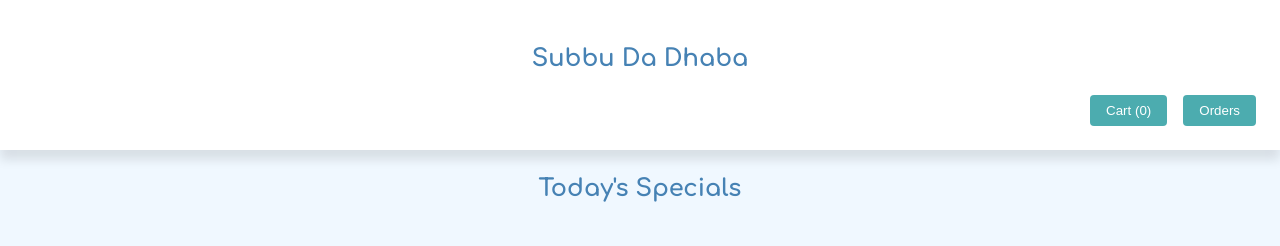
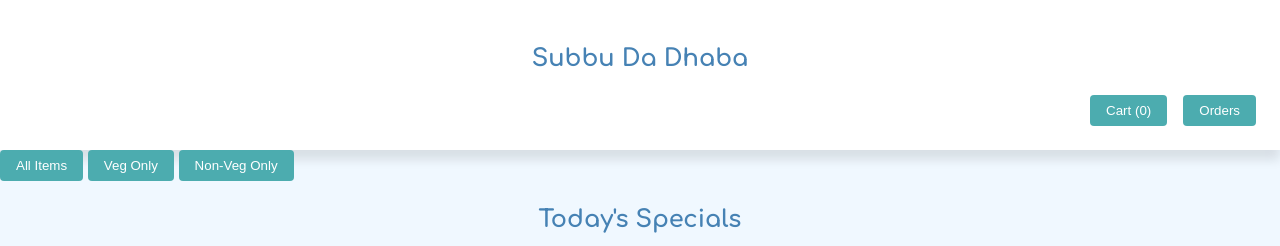
Before and after one commit to Jasbir25/restaurant_trial, a plain HTML site: page index.html in a window 1280 px wide. Shown: the top 246 px of the page. Drawn offline with Linux system fonts and the light colour scheme.

Commit message:
Update index.html

```diff
--- a/index.html
+++ b/index.html
@@ -5,7 +5,6 @@
     <meta name="viewport" content="width=device-width, initial-scale=1.0">
     <title>Subbu Da Dhaba</title>
     <link rel="stylesheet" href="styles.css">
-    <!-- Add these lines for the Comfortaa font -->
     <link rel="preconnect" href="https://fonts.googleapis.com">
     <link rel="preconnect" href="https://fonts.gstatic.com" crossorigin>
     <link href="https://fonts.googleapis.com/css2?family=Comfortaa:wght@300..700&display=swap" rel="stylesheet">
@@ -16,7 +15,6 @@
         <h1 class="center-align">Subbu Da Dhaba</h1>
         <nav id="main-nav">
             <div id="category-nav">
-                <!-- Category links will be dynamically added here -->
             </div>
             <div id="user-nav">
                 <button id="cart-button">Cart (<span id="cart-count">0</span>)</button>
@@ -24,18 +22,19 @@
             </div>
         </nav>
     </header>
+    <div class="filter-container">
+        <button id="all-filter-btn" class="filter-btn active">All Items</button>
+        <button id="veg-filter-btn" class="filter-btn">Veg Only</button>
+        <button id="non-veg-filter-btn" class="filter-btn">Non-Veg Only</button>
+    </div>
 
     <div id="notification" class="notification"></div>
 
     <main id="content">
-        <!-- All menu sections will be loaded here -->
     </main>
-
-    <!-- Floating button and category list -->
     <div id="floating-menu">
         <button id="floating-button">☰</button>
         <ul id="category-list">
-            <!-- Category links will be dynamically added here -->
         </ul>
     </div>
 
@@ -83,8 +82,6 @@
             <span class="cart-item-price">₹<span class="price-value"></span></span>
         </li>
     </template>
-
-    <!-- New template for menu items with images -->
     <template id="menu-item-template">
         <div class="menu-item">
             <img class="dish-image" src="" alt="Dish Image">
@@ -102,4 +99,3 @@
     <script src="script.js"></script>
 </body>
 </html>
-</html>
```
